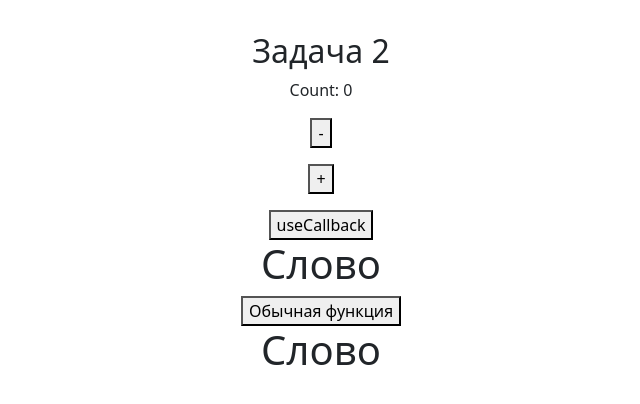
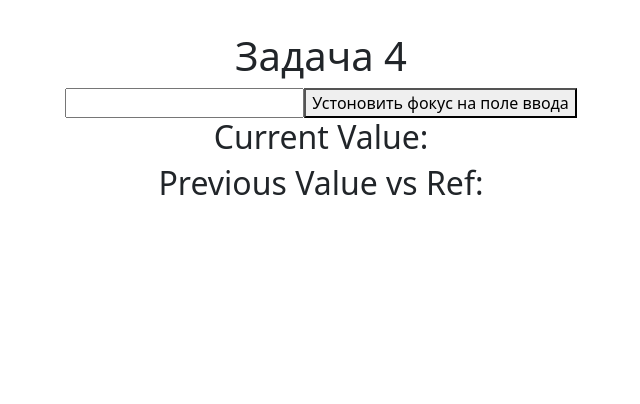
Before and after one commit to Fanis-Galimyanov/ReactHomeWork_3_Hooks, a React (Vite) app: page / in a window 1280 px wide. Shown: the top 404 px of the page, without its empty margins (319-959 px from the left). Built offline with nearby package versions, Linux system fonts and the light colour scheme.

Commit message:
Complead task N4 useRef

```diff
--- a/src/App.jsx
+++ b/src/App.jsx
@@ -2,6 +2,7 @@ import './App.css';
 import Task1Main from './Components/task1/Task1Main';
 import Task2Main from './Components/task2/task2Main';
 import Task3Main from './Components/task3/Task3Main';
+import Task4Main from './Components/task4/Task4Main';
 import Task5Main from './Components/task5/Task5Main';
 import Task6Main from './Components/task6/Task6Main';
 
@@ -9,10 +10,10 @@ function App() {
   return (
     <>
          {/* <Task1Main/> */}
-         <Task2Main/>
+         {/* <Task2Main/> */}
          {/* <Task3Main/> */}
-         {/* <Task4Main/>
-         <Task5Main/> */}
+         <Task4Main/>
+         {/* <Task5Main/> */}
          {/* <Task6Main/>  */}
    </>
   );
--- /dev/null
+++ b/src/Components/task4/task4Main.jsx
@@ -0,0 +1,28 @@
+import { useRef, useEffect, useState } from "react";
+
+export default function Task4Main(){
+    const [inputValue, setInputValue] = useState('');
+    const inputEl = useRef(null);
+    const prevRef = useRef();
+
+    useEffect(() => { prevRef.current = inputValue; }, [inputValue]);
+
+    const onButtonClick = function(){ inputEl.current.focus();};
+
+    return(
+        <>
+            <h1>Задача 4</h1>
+
+            <input
+                ref={inputEl}
+                type="text"
+                value={inputValue}
+                onChange={(event) => setInputValue(event.target.value)}
+            />
+            <button onClick={onButtonClick}>Устоновить фокус на поле ввода</button>
+
+                <h2>Current Value: {inputValue}</h2>
+                <h2>Previous Value vs Ref: {prevRef.current}</h2>
+        </>
+    );
+}
```
